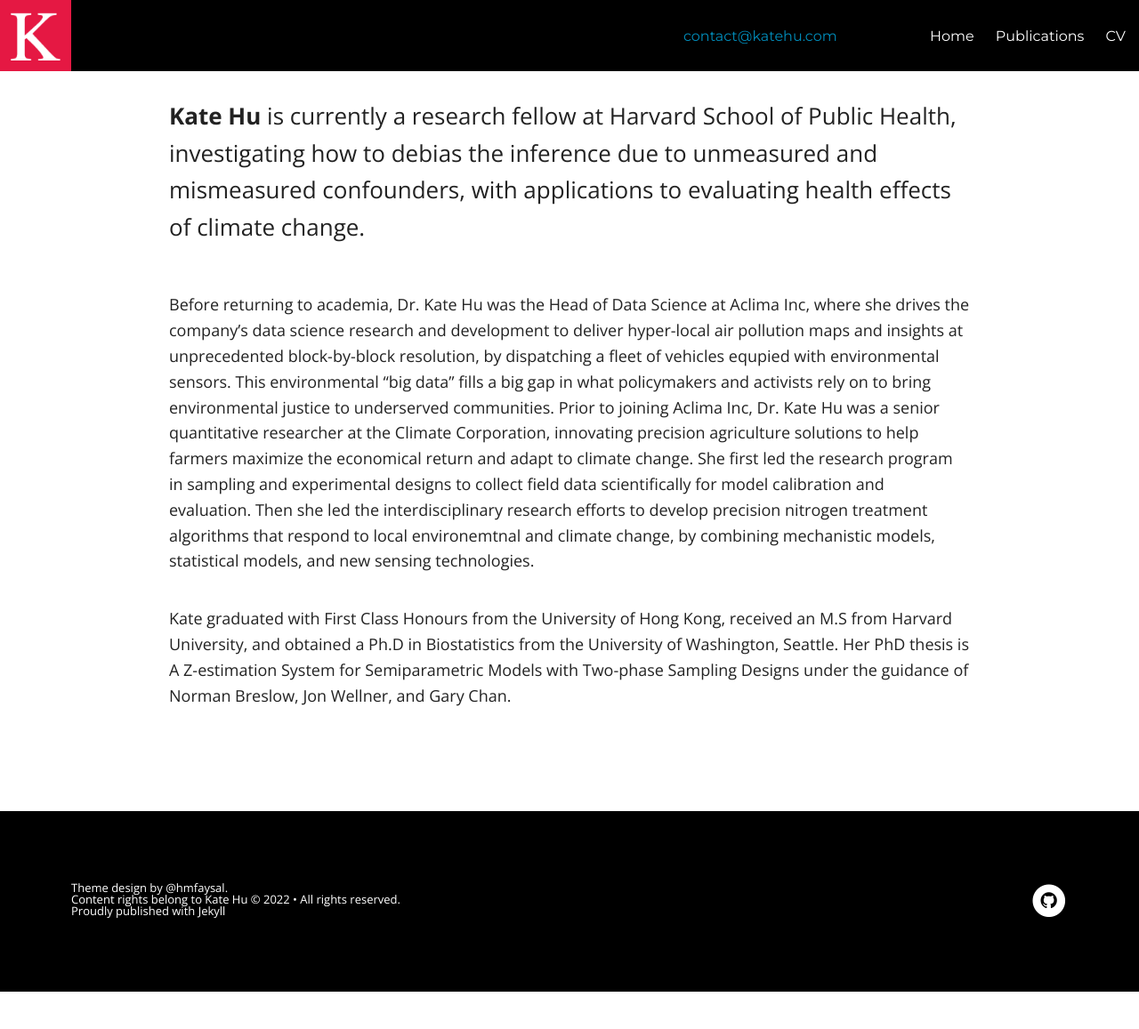
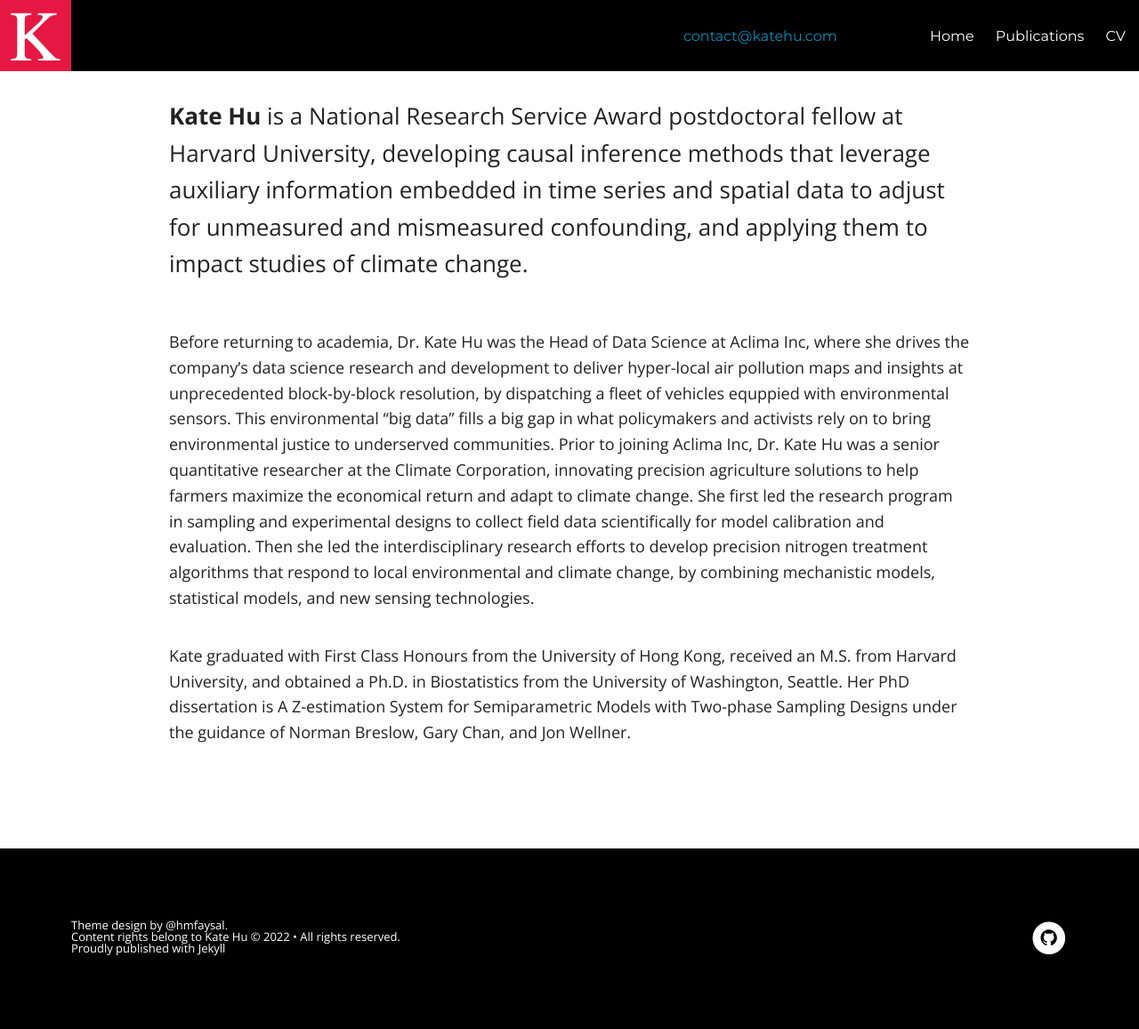
Before and after one commit to katehu/katehu.github.io, a Jekyll site: the page built from index.md, in a window 1280 px wide. Shown: the whole page at 89% size. Built offline with Jekyll 4.4.1, drawn with Linux system fonts in a browser that asks for light colours; nearby versions of some CDN libraries; before the commit the page ends 1115 px from its top, so only the background shows below that.

Commit message:
Update index.md

```diff
--- a/index.md
+++ b/index.md
@@ -7,8 +7,8 @@ imagefeature: fourseasons.jpg
 chart: true
 ---
 
-**Kate Hu** is currently a research fellow at Harvard School of Public Health, investigating how to debias the inference due to unmeasured and mismeasured confounders, with applications to evaluating health effects of climate change.
+ **Kate Hu** is a National Research Service Award postdoctoral fellow at Harvard University, developing causal inference methods that leverage auxiliary information embedded in time series and spatial data to adjust for unmeasured and mismeasured confounding, and applying them to impact studies of climate change.
 
-Before returning to academia, Dr. Kate Hu was the Head of Data Science at Aclima Inc, where she drives the company’s data science research and development to deliver hyper-local air pollution maps and insights at unprecedented block-by-block resolution, by dispatching a fleet of vehicles equpied with environmental sensors. This environmental “big data” fills a big gap in what policymakers and activists rely on to bring environmental justice to underserved communities.  Prior to joining Aclima Inc, Dr. Kate Hu was a senior quantitative researcher at the Climate Corporation, innovating precision agriculture solutions to help farmers maximize the economical return and adapt to climate change.  She first led the research program in sampling and experimental designs to collect field data scientifically for model calibration and evaluation. Then she led the interdisciplinary research efforts to develop precision nitrogen treatment algorithms that respond to local environemtnal and climate change,  by combining mechanistic models, statistical models, and new sensing technologies.
+Before returning to academia, Dr. Kate Hu was the Head of Data Science at Aclima Inc, where she drives the company’s data science research and development to deliver hyper-local air pollution maps and insights at unprecedented block-by-block resolution, by dispatching a fleet of vehicles equppied with environmental sensors. This environmental “big data” fills a big gap in what policymakers and activists rely on to bring environmental justice to underserved communities.  Prior to joining Aclima Inc, Dr. Kate Hu was a senior quantitative researcher at the Climate Corporation, innovating precision agriculture solutions to help farmers maximize the economical return and adapt to climate change.  She first led the research program in sampling and experimental designs to collect field data scientifically for model calibration and evaluation. Then she led the interdisciplinary research efforts to develop precision nitrogen treatment algorithms that respond to local environmental and climate change,  by combining mechanistic models, statistical models, and new sensing technologies.
 
-Kate graduated with First Class Honours from the University of Hong Kong, received an M.S from Harvard University, and obtained a Ph.D in Biostatistics from the University of Washington, Seattle. Her PhD thesis is A Z-estimation System for Semiparametric Models with Two-phase Sampling Designs under the guidance of Norman Breslow, Jon Wellner, and Gary Chan.
+Kate graduated with First Class Honours from the University of Hong Kong, received an M.S. from Harvard University, and obtained a Ph.D. in Biostatistics from the University of Washington, Seattle. Her PhD dissertation is A Z-estimation System for Semiparametric Models with Two-phase Sampling Designs under the guidance of Norman Breslow, Gary Chan, and Jon Wellner.
```
